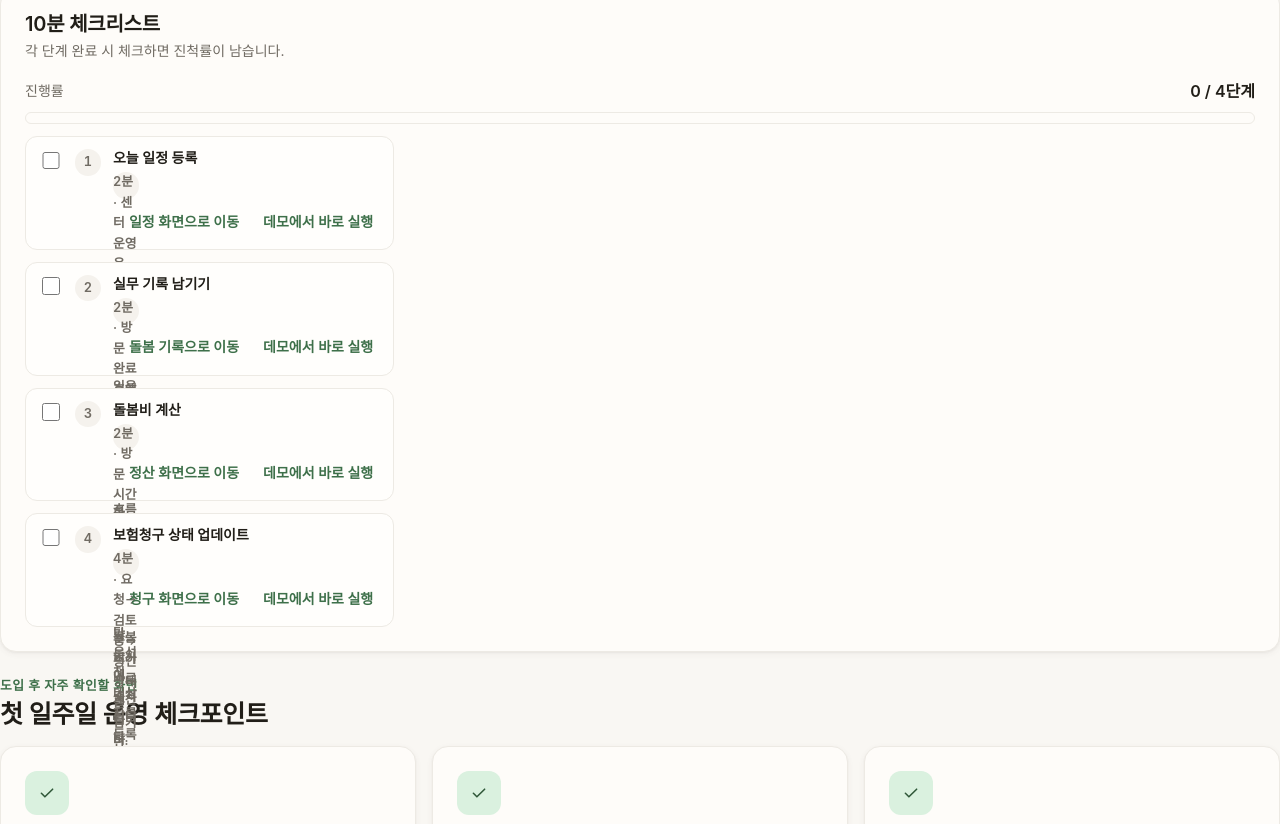
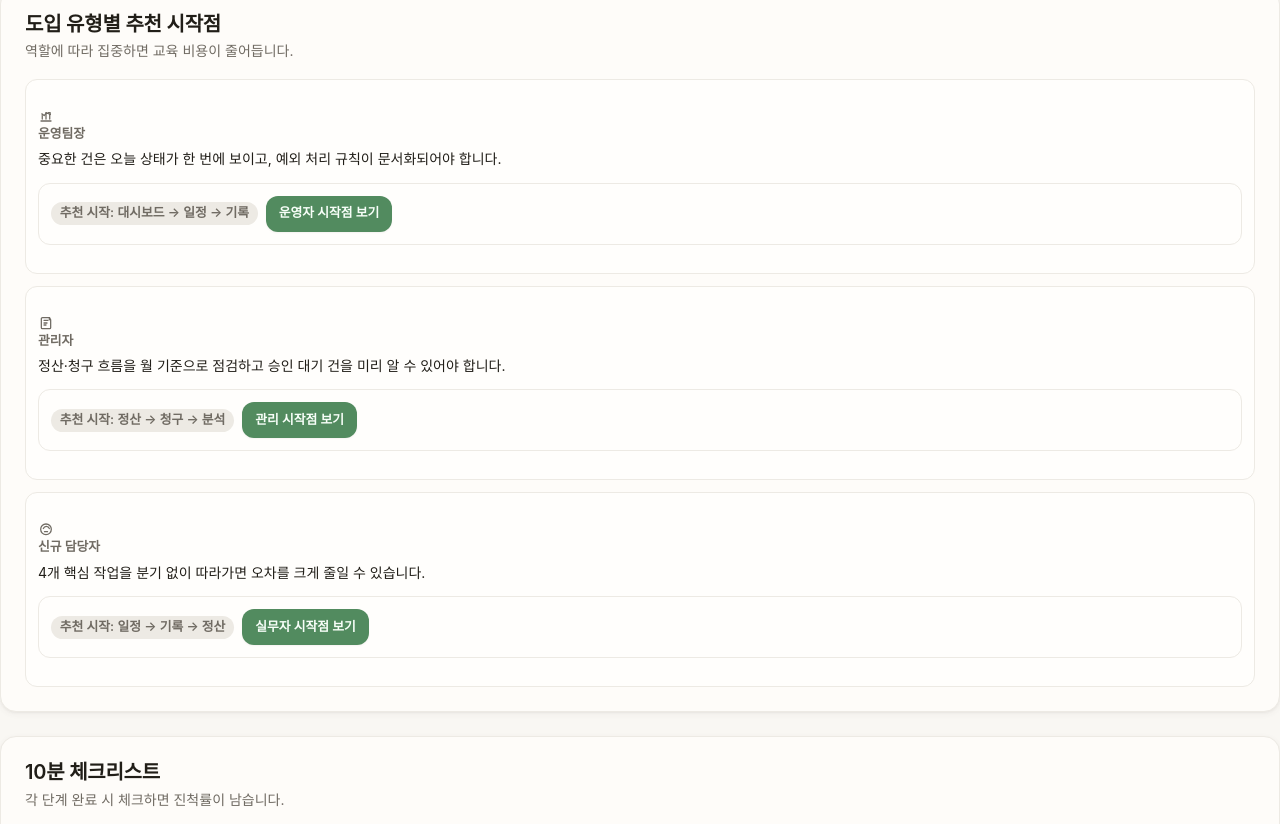
Before and after one commit to blue45f/family-care-platform, a React (Vite) app in the folder apps/web/: page /tutorial in a window 1280 px wide. Shown: the part 856-1680 px from the top of the page. Built offline with nearby package versions, Linux system fonts and the light colour scheme; no server answers; a web font is replaced by a local one.

Commit message:
feat: deepen tutorial onboarding flow with role-based entry points

```diff
--- a/apps/web/src/components/pages/PublicTutorialPage.tsx
+++ b/apps/web/src/components/pages/PublicTutorialPage.tsx
@@ -23,6 +23,15 @@ type TutorialGoal = {
   detail: string
   route: AppRoute
   action: string
+}
+
+type TutorialPersona = {
+  role: string
+  summary: string
+  startAt: string
+  route: AppRoute
+  action: string
+  icon: 'care' | 'analytics' | 'claims' | 'schedule'
 }
 
 type TutorialFaq = {
@@ -90,6 +99,33 @@ const quickGoals: TutorialGoal[] = [
   },
 ]
 
+const tutorialPersonas: TutorialPersona[] = [
+  {
+    role: '운영팀장',
+    summary: '중요한 건은 오늘 상태가 한 번에 보이고, 예외 처리 규칙이 문서화되어야 합니다.',
+    startAt: '대시보드 → 일정 → 기록',
+    route: '/',
+    action: '운영자 시작점 보기',
+    icon: 'analytics',
+  },
+  {
+    role: '관리자',
+    summary: '정산·청구 흐름을 월 기준으로 점검하고 승인 대기 건을 미리 알 수 있어야 합니다.',
+    startAt: '정산 → 청구 → 분석',
+    route: '/analytics',
+    action: '관리 시작점 보기',
+    icon: 'claims',
+  },
+  {
+    role: '신규 담당자',
+    summary: '4개 핵심 작업을 분기 없이 따라가면 오차를 크게 줄일 수 있습니다.',
+    startAt: '일정 → 기록 → 정산',
+    route: '/schedule',
+    action: '실무자 시작점 보기',
+    icon: 'care',
+  },
+]
+
 const tutorialFaq: TutorialFaq[] = [
   {
     q: '튜토리얼에서 무엇을 먼저 보면 좋나요?',
@@ -111,6 +147,12 @@ const tutorialFaq: TutorialFaq[] = [
 
 const TUTORIAL_PROGRESS_KEY = 'tutorial-progress-v1'
 
+const isValidStepIndex = (value: number) =>
+  Number.isInteger(value) && value >= 0 && value < tutorialSteps.length
+
+const normalizeTutorialSteps = (values: number[]) =>
+  [...new Set(values)].filter(isValidStepIndex).sort((left, right) => left - right)
+
 const parseProgress = () => {
   if (typeof window === 'undefined') {
     return [] as number[]
@@ -123,7 +165,9 @@ const parseProgress = () => {
     }
     const parsed = JSON.parse(raw)
     return Array.isArray(parsed)
-      ? parsed.filter((value): value is number => Number.isInteger(value))
+      ? normalizeTutorialSteps(
+          parsed.filter((value: unknown): value is number => Number.isInteger(value as number)),
+        )
       : []
   } catch {
     return []
@@ -143,7 +187,7 @@ const useTutorialProgress = () => {
 
   const toggleStep = (stepIndex: number, checked: boolean) => {
     setCheckedSteps((current) => {
-      if (Number.isNaN(stepIndex) || stepIndex < 0 || stepIndex >= tutorialSteps.length) {
+      if (!isValidStepIndex(stepIndex)) {
         return current
       }
 
@@ -154,7 +198,7 @@ const useTutorialProgress = () => {
       if (current.includes(stepIndex)) {
         return current
       }
-      return [...current, stepIndex]
+      return normalizeTutorialSteps([...current, stepIndex])
     })
   }
 
@@ -165,6 +209,12 @@ const useTutorialProgress = () => {
     () => Math.round((checkedCount / tutorialSteps.length) * 100),
     [checkedCount],
   )
+  const nextUnfinishedStep = useMemo(
+    () => tutorialSteps.findIndex((_, index) => !checkedSteps.includes(index)),
+    [checkedSteps],
+  )
+  const nextStep = nextUnfinishedStep >= 0 ? tutorialSteps[nextUnfinishedStep] : tutorialSteps[0]
+  const allChecked = checkedSteps.length === tutorialSteps.length
 
   return {
     checkedSteps,
@@ -174,6 +224,8 @@ const useTutorialProgress = () => {
     reset,
     openFaqIndex,
     setOpenFaqIndex,
+    nextStep,
+    allChecked,
   }
 }
 
@@ -187,9 +239,12 @@ export const PublicTutorialPage = ({ onNavigate }: TutorialPageProps) => {
     reset,
     openFaqIndex,
     setOpenFaqIndex,
+    nextStep,
+    allChecked,
   } = useTutorialProgress()
-
-  const allChecked = checkedCount === tutorialSteps.length
+  const progressLabel = allChecked
+    ? '모든 단계 완료'
+    : `${checkedCount} / ${tutorialSteps.length} 단계`
 
   return (
     <div className="stack">
@@ -211,6 +266,17 @@ export const PublicTutorialPage = ({ onNavigate }: TutorialPageProps) => {
               데모 로그인으로 시작
             </Button>
             <Button
+              variant={allChecked ? 'primary' : 'secondary'}
+              onClick={() =>
+                onNavigate(nextStep.route, {
+                  source: 'hero',
+                  fromLanding: true,
+                })
+              }
+            >
+              {allChecked ? '전체 흐름 점검으로 이동' : `${nextStep.step}단계 바로가기`}
+            </Button>
+            <Button
               variant="secondary"
               onClick={() => onNavigate('/guide', { source: 'hero', fromLanding: true })}
             >
@@ -224,7 +290,7 @@ export const PublicTutorialPage = ({ onNavigate }: TutorialPageProps) => {
               key={item.route}
               type="button"
               className="guide-mini-step"
-              onClick={() => onNavigate(item.route)}
+              onClick={() => onNavigate(item.route, { source: 'hero', fromLanding: true })}
             >
               <span aria-hidden="true">
                 <Icon name={item.icon} size={20} />
@@ -257,7 +323,11 @@ export const PublicTutorialPage = ({ onNavigate }: TutorialPageProps) => {
                 <span style={{ marginLeft: 'var(--space-2)' }}>· {step.duration}</span>
               </h3>
               <p>{step.desc}</p>
-              <Button variant="secondary" size="sm" onClick={() => onNavigate(step.route)}>
+              <Button
+                variant="secondary"
+                size="sm"
+                onClick={() => onNavigate(step.route, { source: 'hero', fromLanding: true })}
+              >
                 {step.action}
                 <Icon name="arrow-right" size={15} />
               </Button>
@@ -268,13 +338,55 @@ export const PublicTutorialPage = ({ onNavigate }: TutorialPageProps) => {
 
       <Card>
         <CardHeader
+          title="도입 유형별 추천 시작점"
+          subtitle="역할에 따라 집중하면 교육 비용이 줄어듭니다."
+        />
+        <div className="guide-examples" style={{ marginTop: 'var(--space-4)' }}>
+          {tutorialPersonas.map((persona) => (
+            <div key={persona.role}>
+              <dl>
+                <dt>
+                  <Icon name={persona.icon} size={16} /> {persona.role}
+                </dt>
+                <dd>
+                  {persona.summary}
+                  <div
+                    style={{
+                      marginTop: 'var(--space-3)',
+                      display: 'flex',
+                      alignItems: 'center',
+                      flexWrap: 'wrap',
+                      gap: 'var(--space-2)',
+                    }}
+                  >
+                    <Badge tone="neutral" plain>
+                      추천 시작: {persona.startAt}
+                    </Badge>
+                    <Button
+                      size="sm"
+                      onClick={() =>
+                        onNavigate(persona.route, { source: 'hero', fromLanding: true })
+                      }
+                    >
+                      {persona.action}
+                    </Button>
+                  </div>
+                </dd>
+              </dl>
+            </div>
+          ))}
+        </div>
+      </Card>
+
+      <Card>
+        <CardHeader
           title="10분 체크리스트"
           subtitle="각 단계 완료 시 체크하면 진척률이 남습니다."
         />
         <div className="guide-progress" aria-live="polite" aria-atomic="true">
           <div className="guide-progress-head">
             <span>진행률</span>
-            <strong>{allChecked ? '완료' : `${checkedCount} / ${tutorialSteps.length}단계`}</strong>
+            <strong>{progressLabel}</strong>
           </div>
           <div className="guide-progress-track">
             <span style={{ width: `${progressRate}%` }} />
@@ -296,7 +408,7 @@ export const PublicTutorialPage = ({ onNavigate }: TutorialPageProps) => {
                   onChange={(event) => toggleStep(index, event.currentTarget.checked)}
                 />
                 <span>{step.step}</span>
-                <p>
+                <div>
                   <strong>{step.title}</strong>
                   <span
                     className="guide-step-subtitle"
@@ -307,19 +419,29 @@ export const PublicTutorialPage = ({ onNavigate }: TutorialPageProps) => {
                   <button
                     type="button"
                     className="card-link"
-                    onClick={() => onNavigate(step.route)}
+                    onClick={() =>
+                      onNavigate(step.route, {
+                        source: 'hero',
+                        fromLanding: true,
+                      })
+                    }
                   >
-                    {step.action}
+                    {checkedSteps.includes(index) ? '재확인하기' : '지금 실행'}
                   </button>
                   <button
                     type="button"
                     className="card-link"
                     style={{ marginLeft: 'var(--space-2)' }}
-                    onClick={() => onNavigate(step.route)}
+                    onClick={() =>
+                      onNavigate(step.route, {
+                        source: 'hero',
+                        fromLanding: true,
+                      })
+                    }
                   >
                     데모에서 바로 실행
                   </button>
-                </p>
+                </div>
               </label>
             </li>
           ))}
@@ -342,7 +464,11 @@ export const PublicTutorialPage = ({ onNavigate }: TutorialPageProps) => {
                 </span>
                 <h3>{goal.title}</h3>
                 <p>{goal.detail}</p>
-                <Button variant="secondary" size="sm" onClick={() => onNavigate(goal.route)}>
+                <Button
+                  variant="secondary"
+                  size="sm"
+                  onClick={() => onNavigate(goal.route, { source: 'hero', fromLanding: true })}
+                >
                   {goal.action}
                   <Icon name="arrow-right" size={15} />
                 </Button>
```
